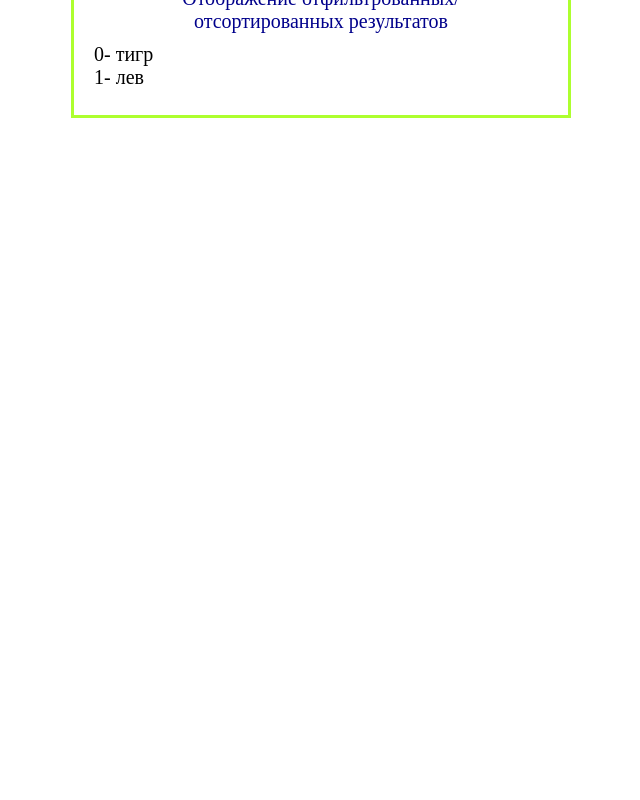
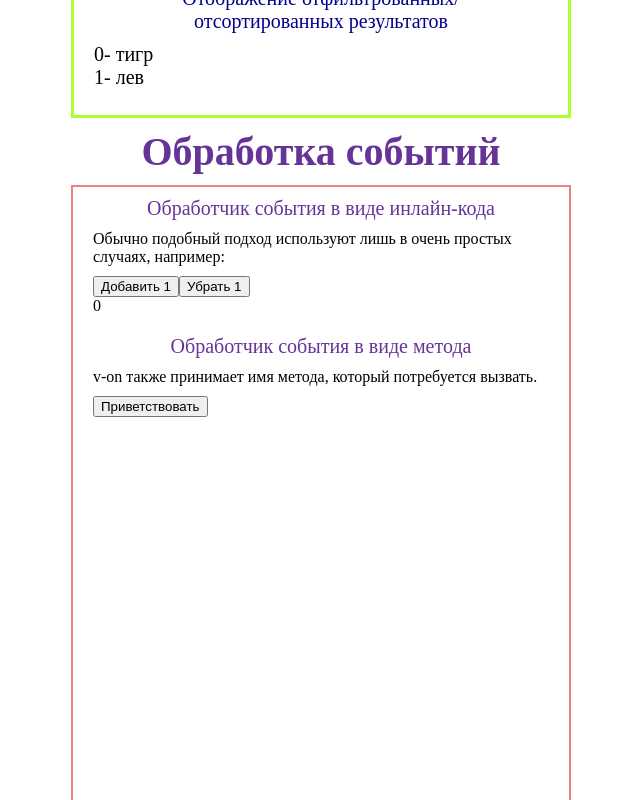
Before and after one commit to innamagkeeva/vue_components, a Vue app: page / in a window 1280 px wide. Shown: the part 2440-3240 px from the top of the page, without its empty margins (319-959 px from the left). Before the commit the page ends 2568 px from the top, so only its background shows below. Built offline with nearby package versions, Linux system fonts and the light colour scheme; the HTML template or start-up script is replaced by a standard one.

Commit message:
Обработка событий.начало

```diff
--- a/src/App.vue
+++ b/src/App.vue
@@ -5,6 +5,7 @@ import ComputedProperties from '@/components/ComputedProperties.vue'
 import ClassesAndStyles from '@/components/ClassesAndStyles.vue'
 import ConditionalRendering from '@/components/ConditionalRendering.vue'
 import RenderingLists from '@/components/RenderingLists.vue'
+import EventHandling from '@/components/EventHandling.vue'
 </script>
 
 <template>
@@ -15,6 +16,7 @@ import RenderingLists from '@/components/RenderingLists.vue'
     <ClassesAndStyles />
     <ConditionalRendering />
     <RenderingLists />
+    <EventHandling />
   </div>
 </template>
 <style>
--- /dev/null
+++ b/src/components/EventHandling.vue
@@ -0,0 +1,54 @@
+<script setup lang="ts">
+import { ref } from 'vue'
+
+const count = ref<number>(0)
+const name = ref<string>('Влад')
+
+function greet(event: Event): void {
+  console.log(`Привет ${name.value} !`)
+  if (event) {
+    console.log((event.target as HTMLInputElement).value) // Вот этот консоль.лог - написано в документации но не понятно для чего он нужен бывает.
+  }
+}
+</script>
+<template>
+  <h1
+    class="title"
+    style="font-size: 40px"
+  >
+    Обработка событий
+  </h1>
+  <div class="circuit">
+    <p class="title">Обработчик события в виде инлайн-кода</p>
+    <p class="p-style">Обычно подобный подход используют лишь в очень простых случаях, например:</p>
+
+    <button @click="count++">Добавить 1</button>
+
+    <button @click="count--">Убрать 1</button>
+    <p style="margin-bottom: 20px">{{ count }}</p>
+    <p class="title">Обработчик события в виде метода</p>
+    <p class="p-style">v-on также принимает имя метода, который потребуется вызвать.</p>
+    <button @click="greet">Приветствовать</button>
+  </div>
+</template>
+<style scoped>
+.p-style {
+  margin-bottom: 10px;
+}
+
+.title {
+  text-align: center;
+  color: rebeccapurple;
+  font-size: 20px;
+  margin-bottom: 10px;
+}
+
+.circuit {
+  width: 500px;
+  height: 910px;
+  margin: 0 auto;
+  margin-bottom: 10px;
+  border: 2px solid lightcoral;
+  padding: 10px 20px;
+}
+</style>
```
